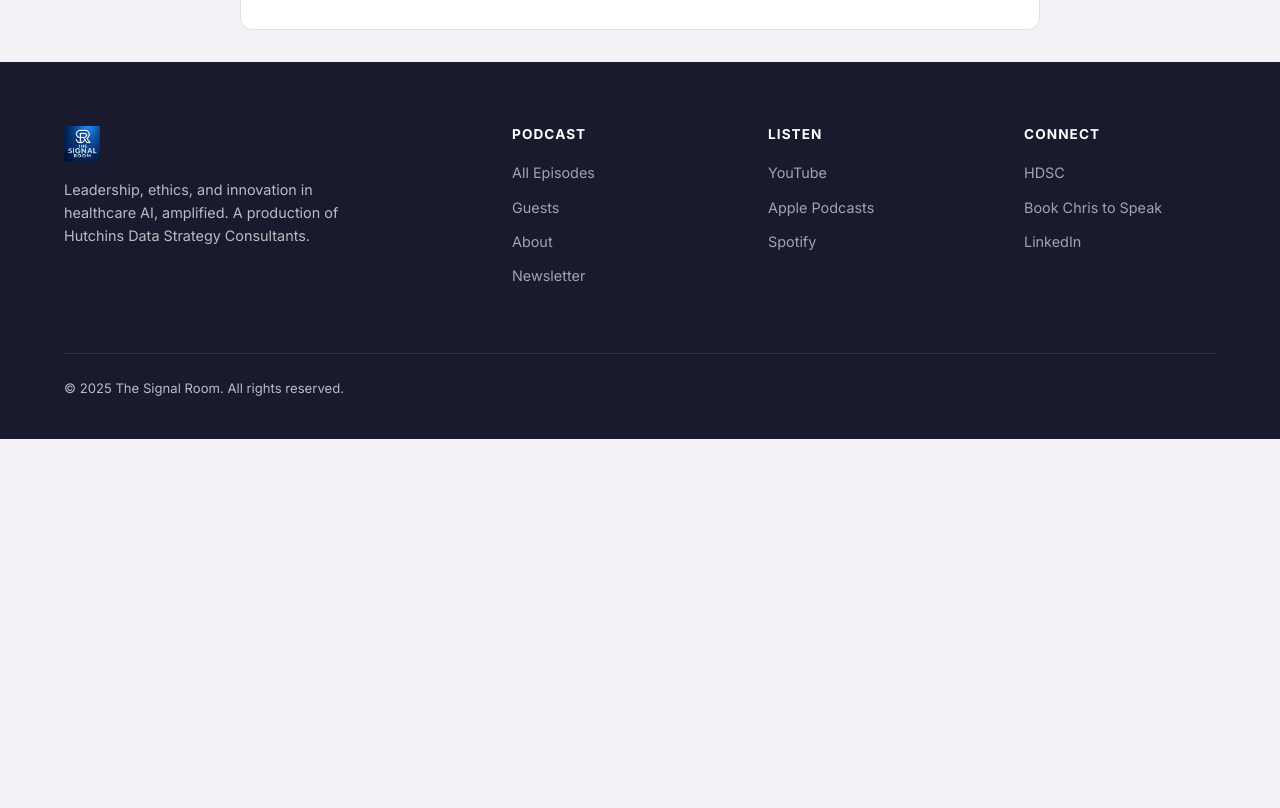
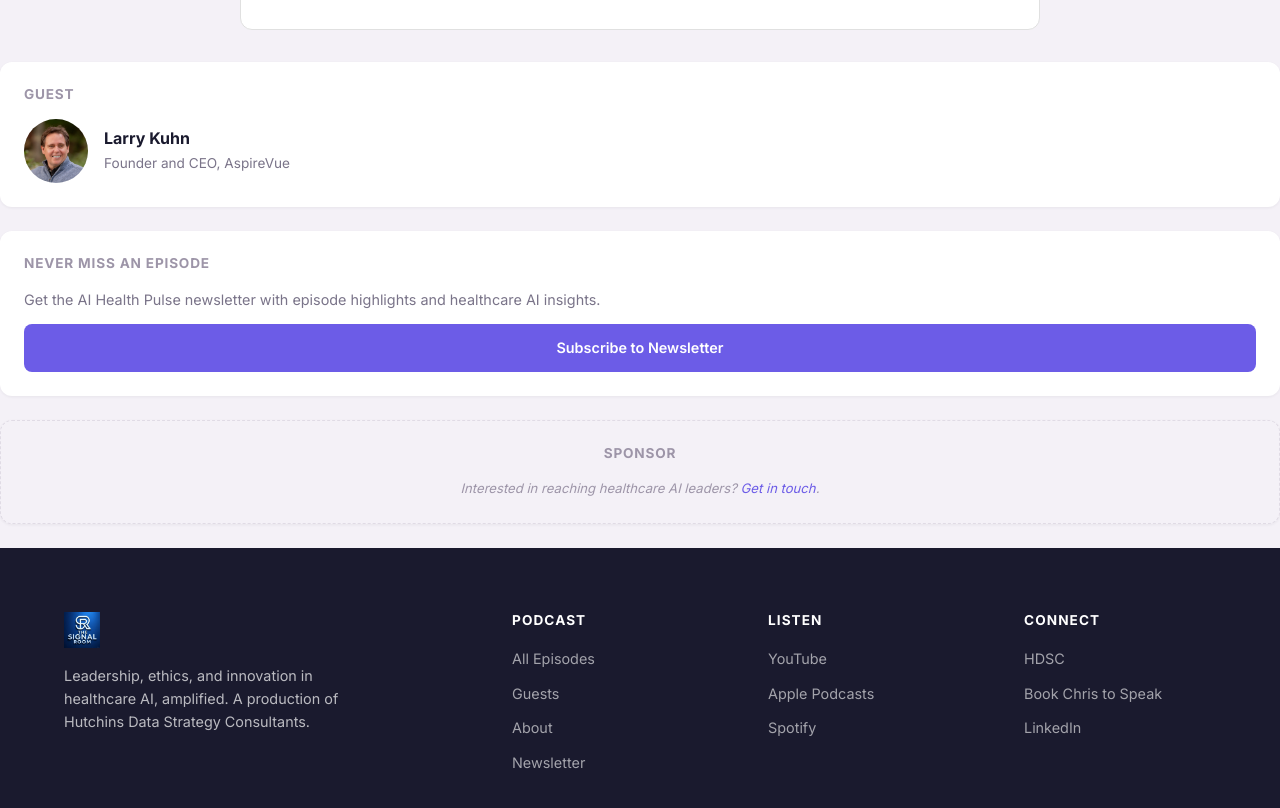
Before and after one commit to Chrishutusa1/signalroom-site, a plain HTML site: page episodes/healthcare-ai-not-one-size-fits-all.html in a window 1280 px wide. Shown: the part 1717-2525 px from the top of the page. Before the commit the page ends 2156 px from the top, so only its background shows below. Drawn offline with Linux system fonts and the light colour scheme.

Commit message:
Add episode-sidebar (guest card, newsletter, sponsor) to Ep4

```diff
--- a/episodes/healthcare-ai-not-one-size-fits-all.html
+++ b/episodes/healthcare-ai-not-one-size-fits-all.html
@@ -79,6 +79,28 @@
                                 <p>Larry Kuhn, Founder and CEO of AspireVue, explores what happens to leadership when AI enters the equation. The conversation examines how leaders must evolve their decision-making frameworks to remain relevant, how to maintain human judgment in increasingly algorithmic environments, and what distinguishes leaders who leverage AI effectively from those who are displaced by it.</p><p>Leadership in the AI era requires a fundamentally different relationship with uncertainty and data-driven recommendations. Leaders must learn to integrate algorithmic insights with intuitive judgment, neither blindly following AI recommendations nor dismissing them outright. The balance between the two determines organizational effectiveness.</p><p>The most effective leaders use AI as a thinking partner rather than a replacement for judgment. They ask better questions of both the data and the people interpreting it, creating a collaborative dynamic where human and machine intelligence reinforce each other.</p><p>Workforce development in an AI-augmented environment demands new competencies that most leadership development programs have not yet addressed. Organizations must invest in helping leaders and their teams understand AI capabilities, limitations, and how to maintain agency and decision-making authority in human-AI systems.</p>
                             </div>
                         </div>
+
+    <div class="episode-sidebar">
+      <div class="sidebar-card">
+        <h4>Guest</h4>
+        <div class="sidebar-guest">
+          <img src="../assets/guests/larry-kuhn.jpg" alt="Larry Kuhn">
+          <div class="sidebar-guest-info">
+            <h3>Larry Kuhn</h3>
+            <p>Founder and CEO, AspireVue</p>
+          </div>
+        </div>
+      </div>
+      <div class="sidebar-card">
+        <h4>Never Miss an Episode</h4>
+        <p style="font-size:0.9rem;color:var(--text-muted);margin-bottom:0.75rem;">Get the AI Health Pulse newsletter with episode highlights and healthcare AI insights.</p>
+        <a href="../newsletter.html" class="btn btn-primary" style="width:100%;justify-content:center;font-size:0.9rem;">Subscribe to Newsletter</a>
+      </div>
+      <div class="sidebar-card sponsor-slot">
+        <h4>Sponsor</h4>
+        <p>Interested in reaching healthcare AI leaders? <a href="mailto:chris@hutchinsdatastrategy.com">Get in touch</a>.</p>
+      </div>
+    </div>
 <footer class="footer">
     <div class="container">
       <div class="footer-grid">
```
